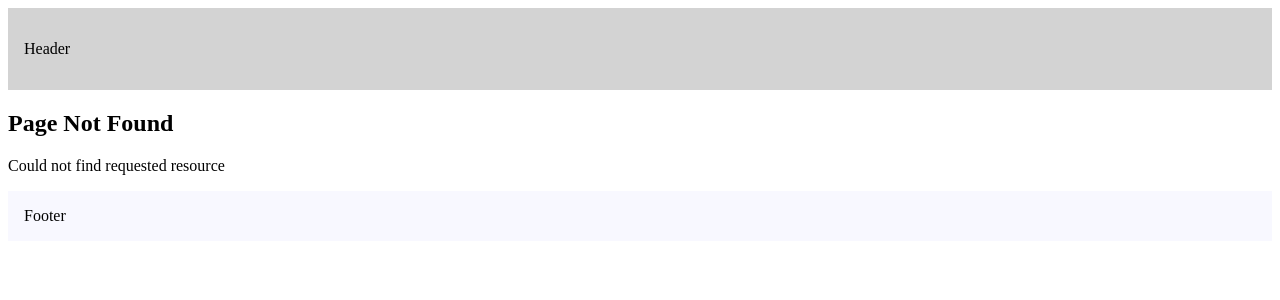
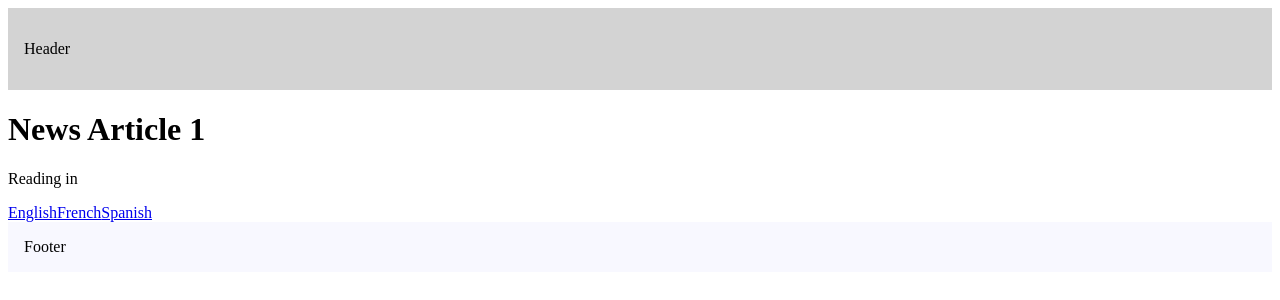
Before and after one commit to SamuelSabasNayo/react-tools, a Next.js app: page /articles/1 in a window 1280 px wide. Before the commit this address had no page. Shown: the top 300 px of the page. Built offline with nearby package versions, Linux system fonts and the light colour scheme.

Commit message:
params & searchParams

```diff
--- /dev/null
+++ b/src/app/articles/[articleId]/page.tsx
@@ -0,0 +1,54 @@
+"use client";
+import Link from "next/link";
+import { use } from "react";
+
+export default function NewsArticle({
+  params,
+  searchParams,
+}: {
+  params: Promise<{ articleId: string }>;
+  searchParams: Promise<{ lang?: "en" | "es" | "fr" }>
+}) {
+  const { articleId } = use(params),
+    { lang } = use(searchParams);
+
+  return (
+    <div>
+      <h1>News Article {articleId}</h1>
+      <p>Reading in {lang}</p>
+
+      <div>
+        <Link href={`/articles/${articleId}?lang=en`}>English</Link>
+        <Link href={`/articles/${articleId}?lang=fr`}>French</Link>
+        <Link href={`/articles/${articleId}?lang=es`}>Spanish</Link>
+      </div>
+    </div>
+  )
+}
+
+
+// import Link from "next/link";
+
+// export default async function NewsArticle({
+//   params,
+//   searchParams,
+// }: {
+//   params: Promise<{ articleId: string }>;
+//   searchParams: Promise<{ lang?: "en" | "es" | "fr" }>
+// }) {
+//   const { articleId } = await params,
+//     { lang } = await searchParams;
+
+//   return (
+//     <div>
+//       <h1>News Article {articleId}</h1>
+//       <p>Reading in {lang}</p>
+
+//       <div>
+//         <Link href={`/articles/${articleId}?lang=en`}>English</Link>
+//         <Link href={`/articles/${articleId}?lang=fr`}>French</Link>
+//         <Link href={`/articles/${articleId}?lang=es`}>Spanish</Link>
+//       </div>
+//     </div>
+//   )
+// }
--- a/src/app/page.tsx
+++ b/src/app/page.tsx
@@ -11,6 +11,8 @@
         </h1>
         <Link href="/blogs">Blog</Link>
         <Link href="/products">Products</Link>
+        <Link href="/articles/breaking-news-123?lang=en">Read in English</Link>
+        <Link href="/articles/breaking-news-123?lang=fr">Read in French</Link>
       </div>
     </main>
   )
```
